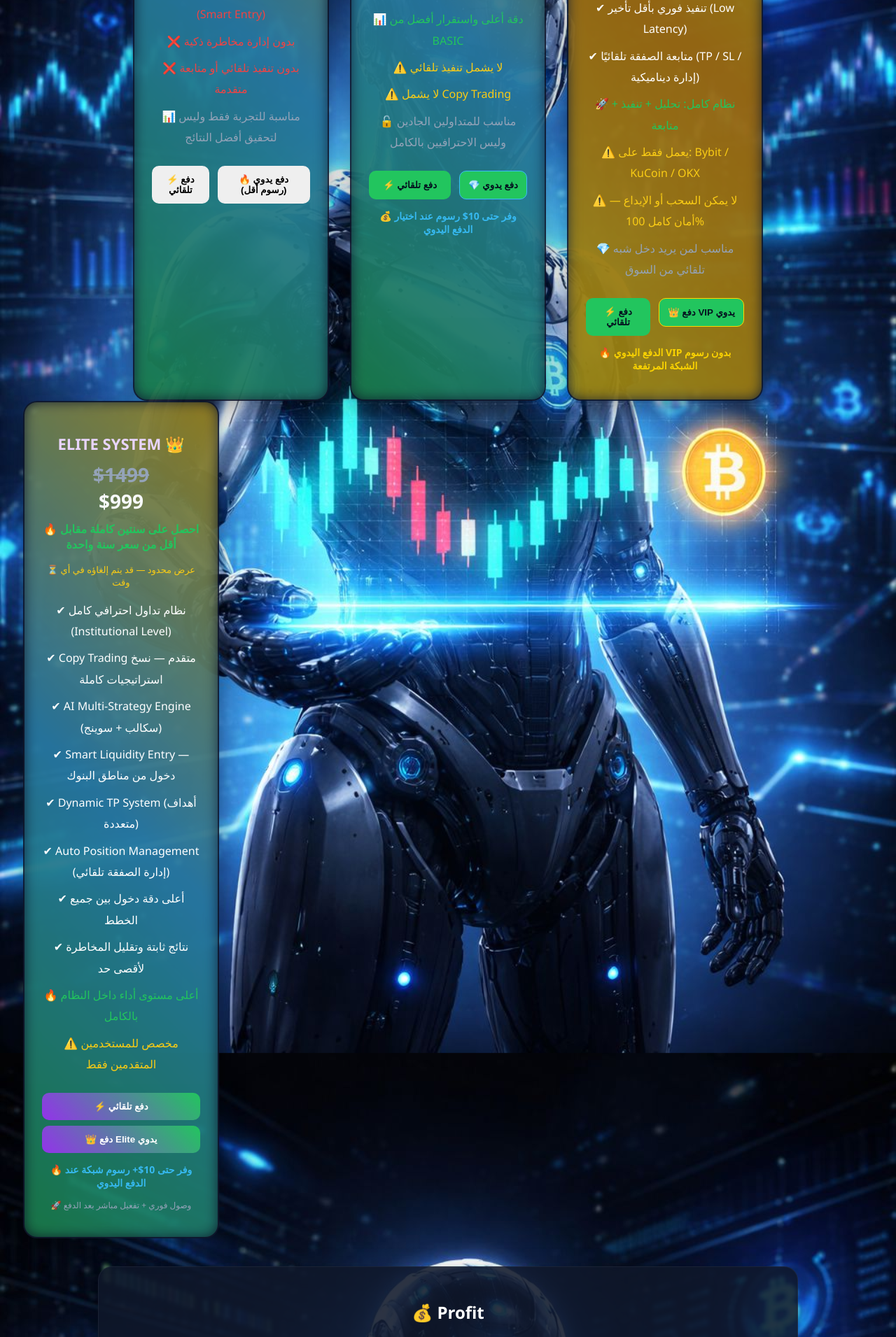
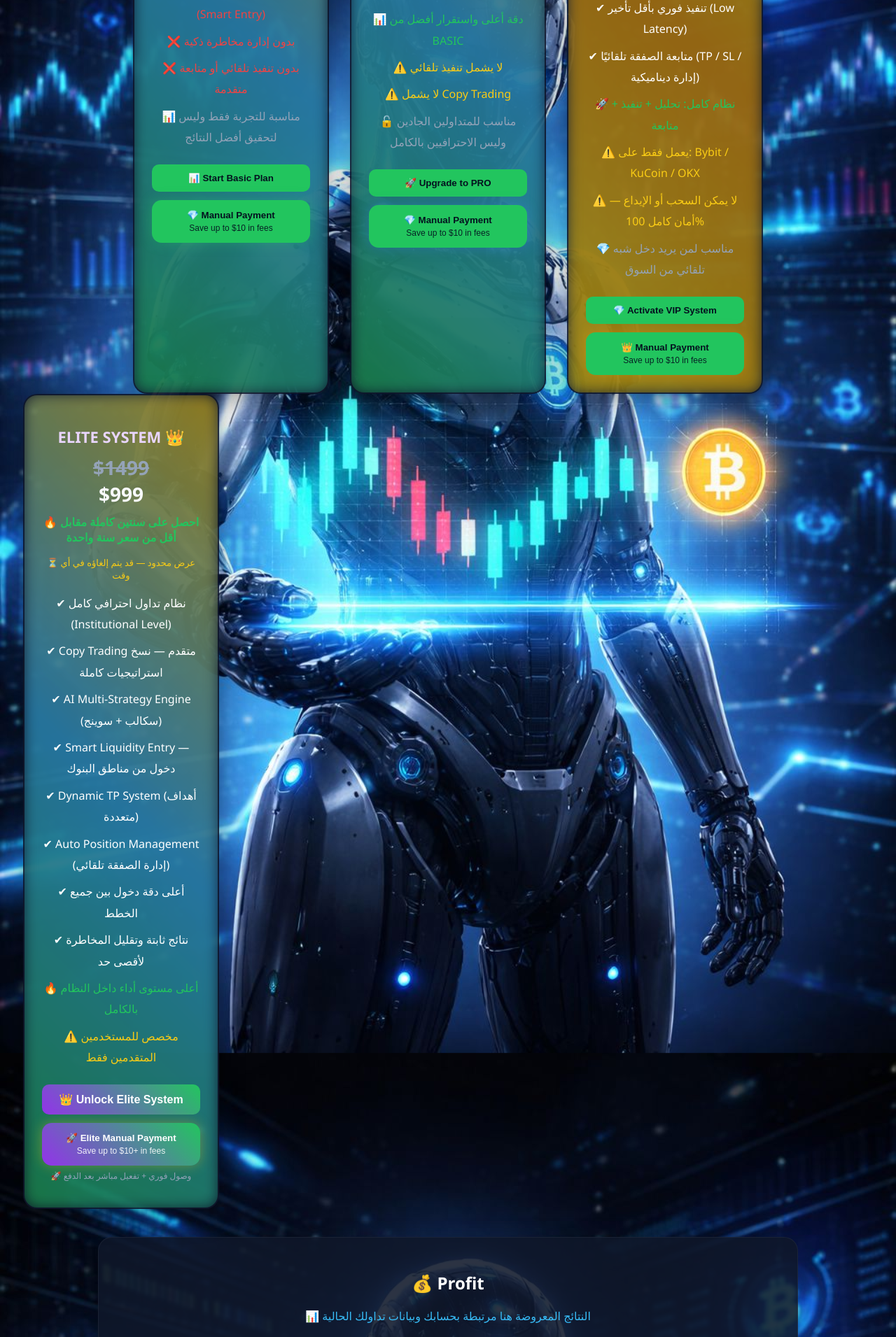
Before and after one commit to abdallah-bot250/trading_bot, a Flask app: template templates/dashboard.html in a window 1280 px wide. Shown: the part 2335-4246 px from the top of the page at 70% size. Run offline with Flask 3, Linux system fonts and the light colour scheme; the template is opened without the code that fills it, so the values that code supplies are empty; parts of the project's set-up code (start-up, migrations or seed data) failed here and were passed over; some libraries are stand-ins or nearby versions.

Commit message:
Added premium manual payment buttons for all plans

```diff
--- a/static/style.css
+++ b/static/style.css
@@ -551,3 +551,107 @@ textarea {
 .vip-note{
     color:gold;
 }
+.basic-manual-btn {
+    margin-top: 12px;
+    width: 100%;
+    border: none;
+    border-radius: 14px;
+    padding: 14px;
+    cursor: pointer;
+    font-weight: bold;
+    color: white;
+    background: linear-gradient(45deg,#22c55e,#16a34a);
+    transition: 0.3s;
+    box-shadow: 0 0 18px rgba(34,197,94,0.35);
+}
+
+.basic-manual-btn span {
+    display: block;
+    font-size: 12px;
+    margin-top: 4px;
+    opacity: 0.9;
+    font-weight: normal;
+}
+
+.basic-manual-btn:hover {
+    transform: translateY(-2px) scale(1.02);
+    box-shadow: 0 0 24px rgba(34,197,94,0.55);
+}
+.pro-manual-btn {
+    margin-top: 12px;
+    width: 100%;
+    border: none;
+    border-radius: 14px;
+    padding: 14px;
+    cursor: pointer;
+    font-weight: bold;
+    color: white;
+    background: linear-gradient(45deg,#3b82f6,#2563eb);
+    transition: 0.3s;
+    box-shadow: 0 0 18px rgba(59,130,246,0.35);
+}
+
+.pro-manual-btn span {
+    display: block;
+    font-size: 12px;
+    margin-top: 4px;
+    opacity: 0.9;
+    font-weight: normal;
+}
+
+.pro-manual-btn:hover {
+    transform: translateY(-2px) scale(1.02);
+    box-shadow: 0 0 24px rgba(59,130,246,0.55);
+}
+.vip-manual-btn {
+    margin-top: 12px;
+    width: 100%;
+    border: none;
+    border-radius: 14px;
+    padding: 14px;
+    cursor: pointer;
+    font-weight: bold;
+    color: white;
+    background: linear-gradient(45deg,#f59e0b,#d97706);
+    transition: 0.3s;
+    box-shadow: 0 0 18px rgba(245,158,11,0.35);
+}
+
+.vip-manual-btn span {
+    display: block;
+    font-size: 12px;
+    margin-top: 4px;
+    opacity: 0.9;
+    font-weight: normal;
+}
+
+.vip-manual-btn:hover {
+    transform: translateY(-2px) scale(1.02);
+    box-shadow: 0 0 24px rgba(245,158,11,0.55);
+}
+.elite-manual-btn {
+    margin-top: 12px;
+    width: 100%;
+    border: none;
+    border-radius: 14px;
+    padding: 14px;
+    cursor: pointer;
+    font-weight: bold;
+    color: #111827;
+    background: linear-gradient(45deg,#facc15,#eab308);
+    transition: 0.3s;
+    box-shadow: 0 0 18px rgba(250,204,21,0.35);
+}
+
+.elite-manual-btn span {
+    display: block;
+    font-size: 12px;
+    margin-top: 4px;
+    opacity: 0.9;
+    font-weight: normal;
+}
+
+.elite-manual-btn:hover {
+    transform: translateY(-2px) scale(1.02);
+    box-shadow: 0 0 26px rgba(250,204,21,0.55);
+}
--- a/templates/dashboard.html
+++ b/templates/dashboard.html
@@ -701,21 +701,15 @@ $25
 
         <form action="/create-payment" method="GET">
             <input type="hidden" name="plan" value="basic">
-            <div class="pay-buttons">
+            <button class="pay">📊 Start Basic Plan</button>
+        </form>
+        <form action="/manual-payment" method="GET">
+    <input type="hidden" name="plan" value="basic">
 
-    <a href="/auto-payment/{{ plan }}">
-        <button class="auto-btn">
-            ⚡ دفع تلقائي
+    <button class="pay basic-manual-btn">
+        💎 Manual Payment
+        <span>Save up to $10 in fees</span>
     </button>
-    </a>
-
-    <a href="/manual-payment/{{ plan }}">
-        <button class="manual-btn">
-            🔥 دفع يدوي (رسوم أقل)
-        </button>
-    </a>
-
-</div>
 </form>
     </div>
 
@@ -759,26 +753,16 @@ $59.99
 
         <form action="/create-payment" method="GET">
             <input type="hidden" name="plan" value="pro">
+            <button class="pay">🚀 Upgrade to PRO</button>
+        </form>
+        <form action="/manual-payment" method="GET">
+    <input type="hidden" name="plan" value="pro">
 
-    <div class="pay-buttons">
-
-        <button type="submit" class="pay auto-pay">
-            ⚡ دفع تلقائي
+    <button class="pay pro-manual-btn">
+        💎 Manual Payment
+        <span>Save up to $10 in fees</span>
     </button>
-
 </form>
-
-    <a href="/manual-payment/pro">
-        <button type="button" class="pay manual-pay">
-            💎 دفع يدوي
-        </button>
-    </a>
-
-</div>
-
-<p class="manual-note">
-💰 وفر حتى 10$ رسوم عند اختيار الدفع اليدوي
-</p>
 
     </div>
 
@@ -823,26 +807,16 @@ $99.99
 
         <form action="/create-payment" method="GET">
             <input type="hidden" name="plan" value="vip">
+            <button class="pay">💎 Activate VIP System</button>
+        </form>
+        <form action="/manual-payment" method="GET">
+    <input type="hidden" name="plan" value="vip">
 
-    <div class="pay-buttons">
-
-        <button type="submit" class="pay auto-pay">
-            ⚡ دفع تلقائي
+    <button class="pay vip-manual-btn">
+        👑 Manual Payment
+        <span>Save up to $10 in fees</span>
     </button>
-
 </form>
-
-    <a href="/manual-payment/vip">
-        <button type="button" class="pay manual-pay vip-manual">
-            👑 دفع VIP يدوي
-        </button>
-    </a>
-
-</div>
-
-<p class="manual-note vip-note">
-🔥 الدفع اليدوي VIP بدون رسوم الشبكة المرتفعة
-</p>
 
     </div>
 
@@ -889,25 +863,17 @@ $999
 
     <form action="/create-payment" method="GET">
         <input type="hidden" name="plan" value="pro_2y">
+        <button class="pay" style="font-size:16px;">
+👑 Unlock Elite System
+</button>
+<form action="/manual-payment" method="GET">
+    <input type="hidden" name="plan" value="pro_2y">
 
-    <div class="pay-buttons">
-
-        <button type="submit" class="pay auto-pay">
-            ⚡ دفع تلقائي
+    <button class="pay elite-manual-btn">
+        🚀 Elite Manual Payment
+        <span>Save up to $10+ in fees</span>
     </button>
-
-    </div>
 </form>
-
-<a href="/manual-payment/pro_2y">
-    <button type="button" class="pay elite-manual">
-        👑 دفع Elite يدوي
-    </button>
-</a>
-
-<p class="manual-note elite-note">
-🔥 وفر حتى 10$+ رسوم شبكة عند الدفع اليدوي
-</p>
 
 <p style="font-size:12px; color:#94a3b8; margin-top:6px;">
 🚀 وصول فوري + تفعيل مباشر بعد الدفع
```
Lines whose indentation alone changed are shown as unchanged.
